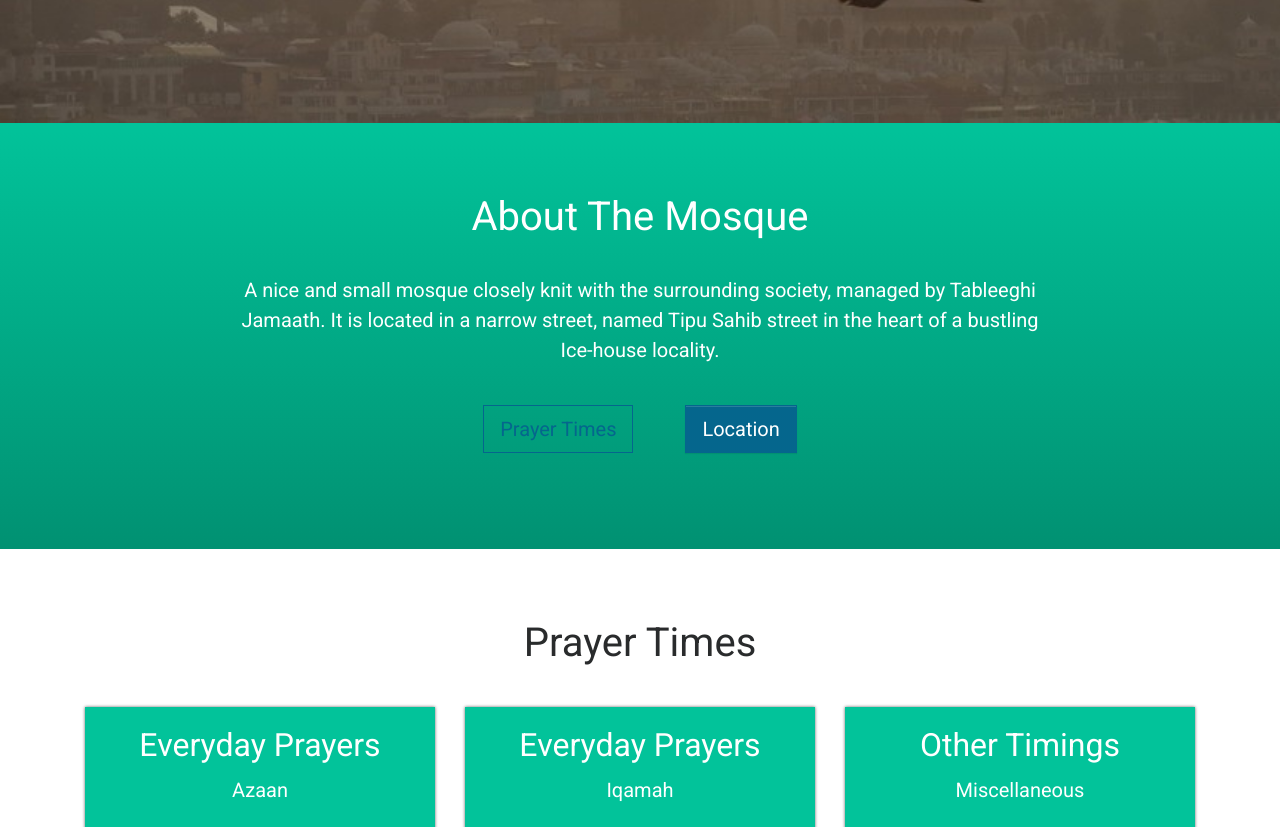
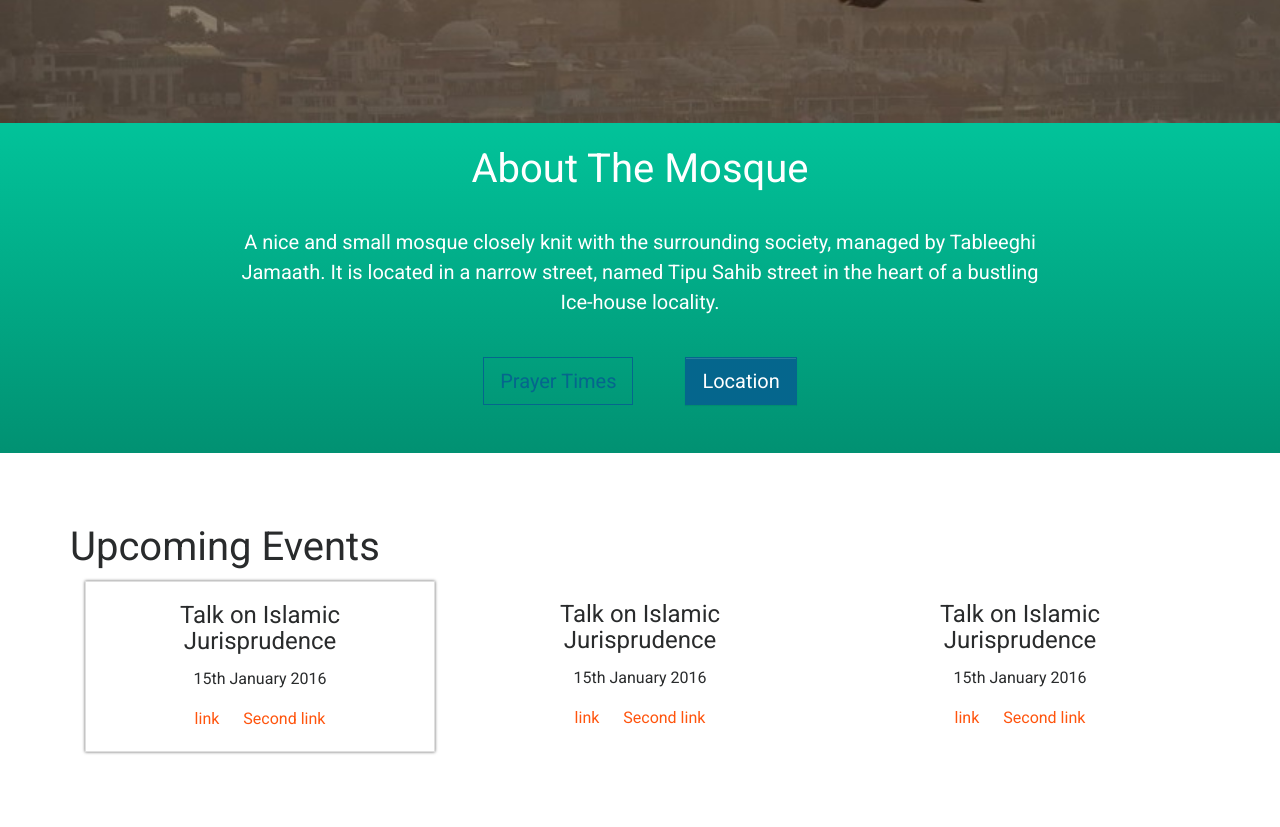
Before and after one commit to shabbar-cryztal/masjid, a plain HTML site: page index.html in a window 1280 px wide. Shown: the part 677-1504 px from the top of the page. Drawn offline with nearby package versions, Linux system fonts and the light colour scheme; some packages are replaced by stand-ins of ours; a script that the page names is missing.

Commit message:
Commit from Pingendo

```diff
--- a/index.html
+++ b/index.html
@@ -47,7 +47,7 @@
       </div>
     </div>
   </div>
-  <div class="py-5 section bg-primary" id="about">
+  <div class="section bg-primary py-3" id="about">
     <div class="container">
       <div class="row w-75 mx-auto">
         <div class="col-md-12">
@@ -57,6 +57,41 @@
             <br> </p>
           <a class="btn m-3 btn-outline-info btn-lg" href="#schedule">Prayer Times</a>
           <a class="btn btn-info m-3 btn-lg" href="#register">Location</a>
+        </div>
+      </div>
+    </div>
+  </div>
+  <div class="py-5 section">
+    <div class="container">
+      <div class="row text-center">
+        <h1 class="text-justify"> Upcoming Events </h1>
+      </div>
+      <div class="row">
+        <div class="col-md-4">
+          <div class="card">
+            <div class="card-block">
+              <h4 class="card-title">Talk on Islamic Jurisprudence</h4>
+              <p class="card-text p-y-1">15th January 2016</p>
+              <a href="#" class="card-link">link</a>
+              <a href="#" class="card-link">Second link</a>
+            </div>
+          </div>
+        </div>
+        <div class="col-md-4">
+          <div class="card-block">
+            <h4 class="card-title">Talk on Islamic Jurisprudence</h4>
+            <p class="card-text p-y-1">15th January 2016</p>
+            <a href="#" class="card-link">link</a>
+            <a href="#" class="card-link">Second link</a>
+          </div>
+        </div>
+        <div class="col-md-4">
+          <div class="card-block">
+            <h4 class="card-title">Talk on Islamic Jurisprudence</h4>
+            <p class="card-text p-y-1">15th January 2016</p>
+            <a href="#" class="card-link">link</a>
+            <a href="#" class="card-link">Second link</a>
+          </div>
         </div>
       </div>
     </div>
@@ -122,7 +157,7 @@
       </div>
     </div>
   </div>
-  <div class="section bg-primary p-1" id="register">
+  <div class="section bg-primary p-0" id="register">
     <div class="container">
       <div class="row w-75 mx-auto">
         <div class="col-md-12">
```
